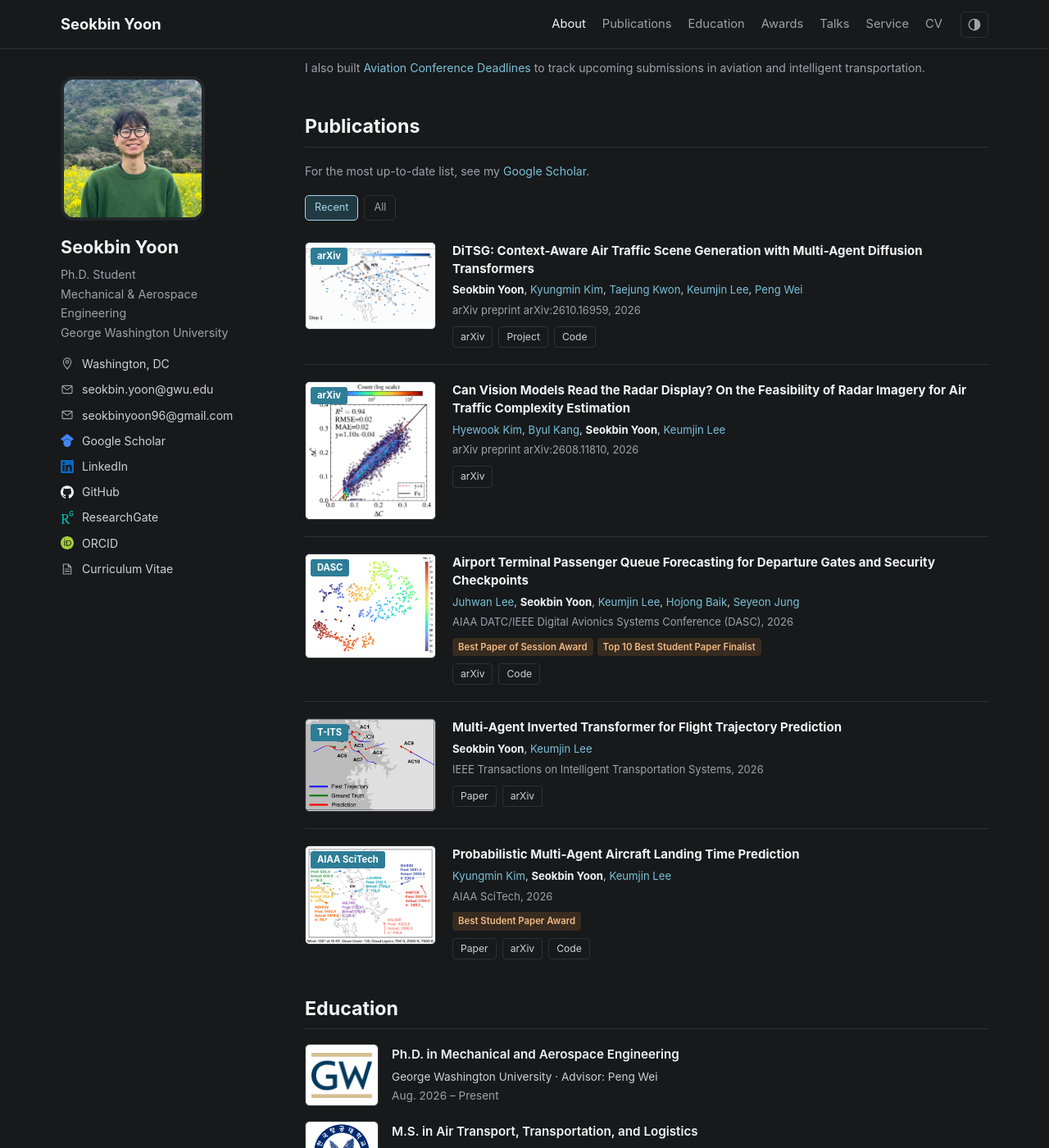
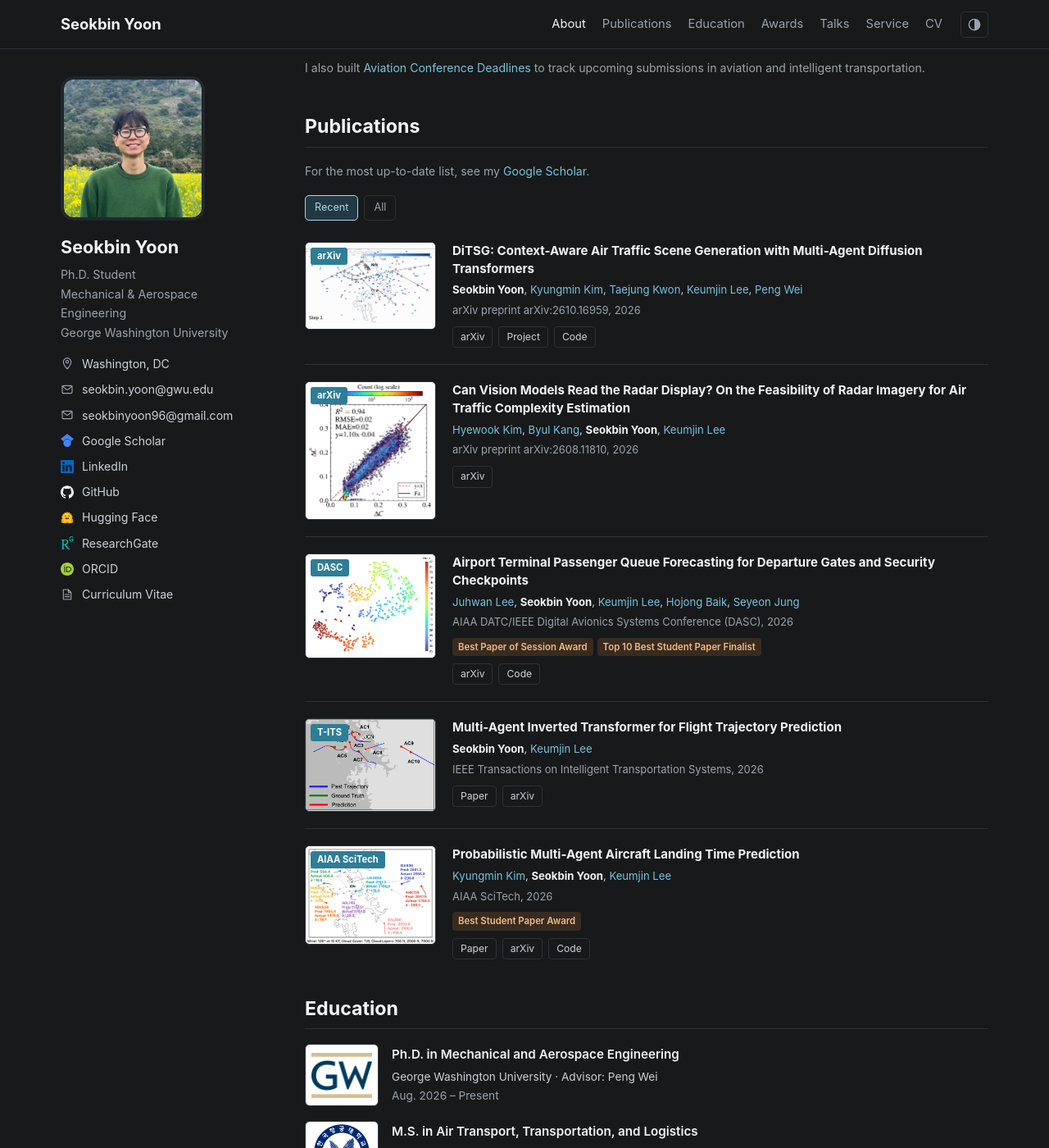
Before and after one commit to seokbinyoon96/seokbinyoon96.github.io, a Jekyll site: the page index.html, which Jekyll copies as it is, in a window 1280 px wide and 1400 px high, scrolled down 364 px. Shown: the whole window at 82% size. Built offline with Jekyll 4.4.1, drawn with Linux system fonts in a browser that asks for light colours.

Commit message:
Add Hugging Face profile link below GitHub in sidebar

```diff
--- a/assets/css/portfolio.css
+++ b/assets/css/portfolio.css
@@ -137,3 +137,5 @@
 .education-logo-nasa img { width: auto; height: 100%; object-fit: contain; }
 
 .brand-orcid { color: #a6ce39; --brand-icon: url('../../images/icons/orcid.svg'); }
+
+.brand-huggingface { background: url('../../images/icons/huggingface.svg') center / contain no-repeat; -webkit-mask: none; mask: none; }
--- a/index.html
+++ b/index.html
@@ -14,7 +14,7 @@
   <meta property="og:image" content="https://seokbinyoon96.github.io/images/seokbinyoon_pic.jpg">
   <link rel="icon" href="images/seokbinyoon_pic.jpg">
   <script src="script/theme.js?v=1"></script>
-  <link rel="stylesheet" href="assets/css/portfolio.css?v=18">
+  <link rel="stylesheet" href="assets/css/portfolio.css?v=19">
   <script async src="https://www.googletagmanager.com/gtag/js?id=G-J7VM7M2KH0"></script>
   <script>
     window.dataLayer = window.dataLayer || [];
@@ -58,6 +58,7 @@
         <li><a href="https://scholar.google.com/citations?user=tcjmyp4AAAAJ"><span class="brand-icon brand-googlescholar" aria-hidden="true"></span>Google Scholar</a></li>
         <li><a href="https://www.linkedin.com/in/seokbin-yoon-329799227"><span class="brand-icon brand-linkedin" aria-hidden="true"></span>LinkedIn</a></li>
         <li><a href="https://github.com/seokbinyoon96"><span class="brand-icon brand-github" aria-hidden="true"></span>GitHub</a></li>
+        <li><a href="https://huggingface.co/Seokbinyoon"><span class="brand-icon brand-huggingface" aria-hidden="true"></span>Hugging Face</a></li>
         <li><a href="https://www.researchgate.net/profile/Seokbin-Yoon"><span class="brand-icon brand-researchgate" aria-hidden="true"></span>ResearchGate</a></li>
         <li><a href="https://orcid.org/0009-0006-4431-6746"><span class="brand-icon brand-orcid" aria-hidden="true"></span>ORCID</a></li>
         <li><a href="data/seokbinyoon_CV.pdf"><svg viewBox="0 0 24 24" aria-hidden="true"><path d="M14 3H5v18h14V8l-5-5Zm0 0v5h5M8 12h8M8 16h8"/></svg>Curriculum Vitae</a></li>
```
Also changed, not shown: THIRD_PARTY.md (+4 -1 lines), images/icons/huggingface.svg (added).
